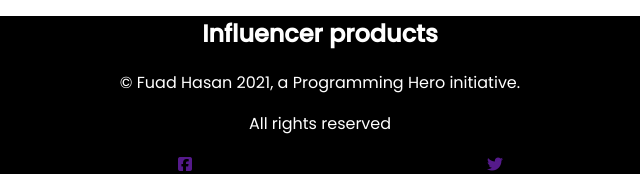
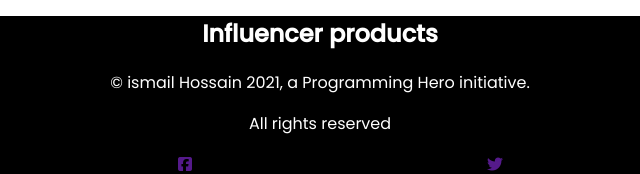
Before and after one commit to Ismail826/landing-page-website, a plain HTML site: page index.html in a window 1280 px wide. Shown: the part 2555-2729 px from the top of the page, 320-960 px from the left. Drawn offline with Linux system fonts and the light colour scheme.

Commit message:
Update index.html

```diff
--- a/index.html
+++ b/index.html
@@ -269,7 +269,7 @@
     <footer>
         <div class="last-section">
             <h2> Influencer products </h2>
-            <p>© Fuad Hasan 2021, a Programming Hero initiative.</p>
+            <p>© ismail Hossain 2021, a Programming Hero initiative.</p>
             <p>All rights reserved</p>
            <div class="social-media">
                <ul class="media-deco">
```
